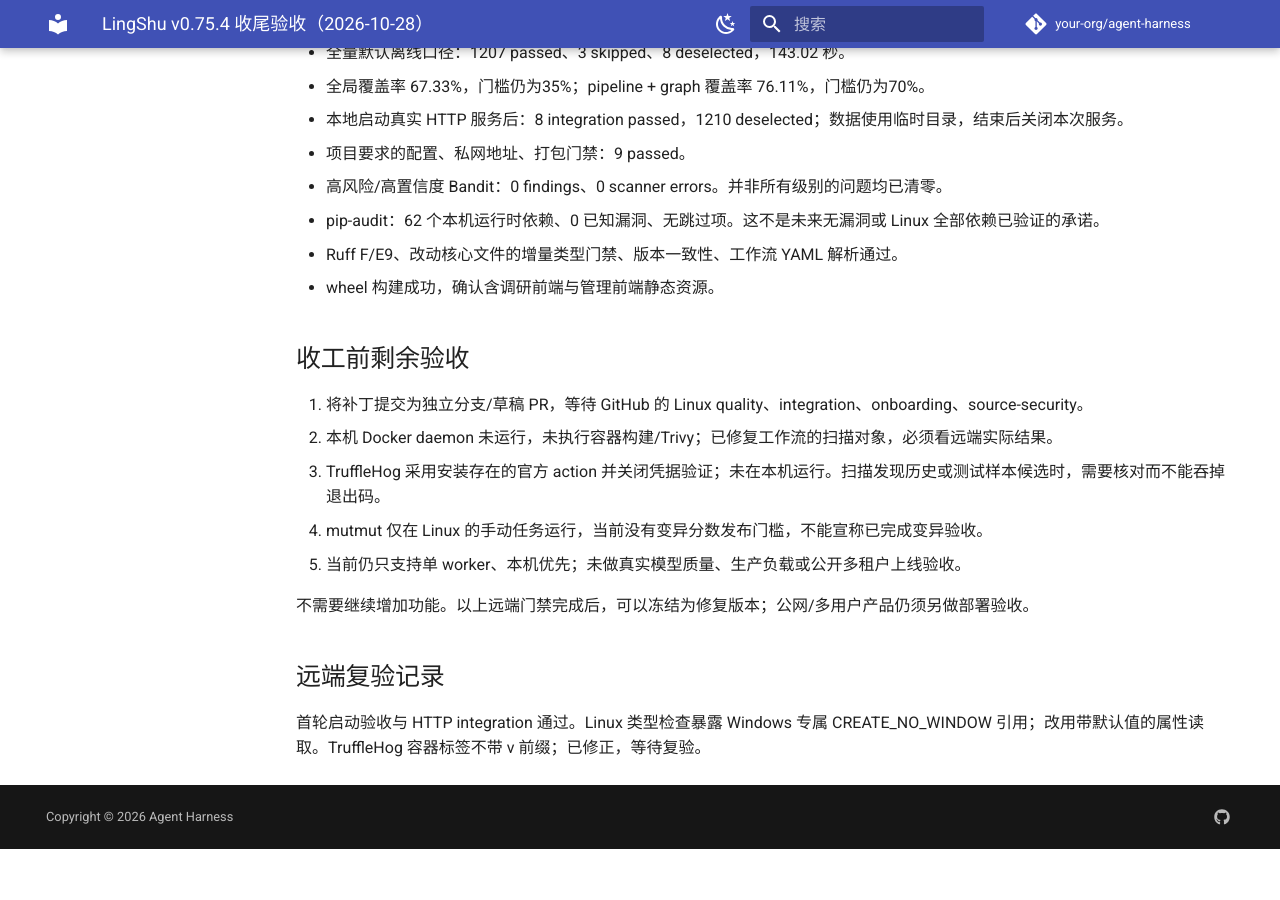
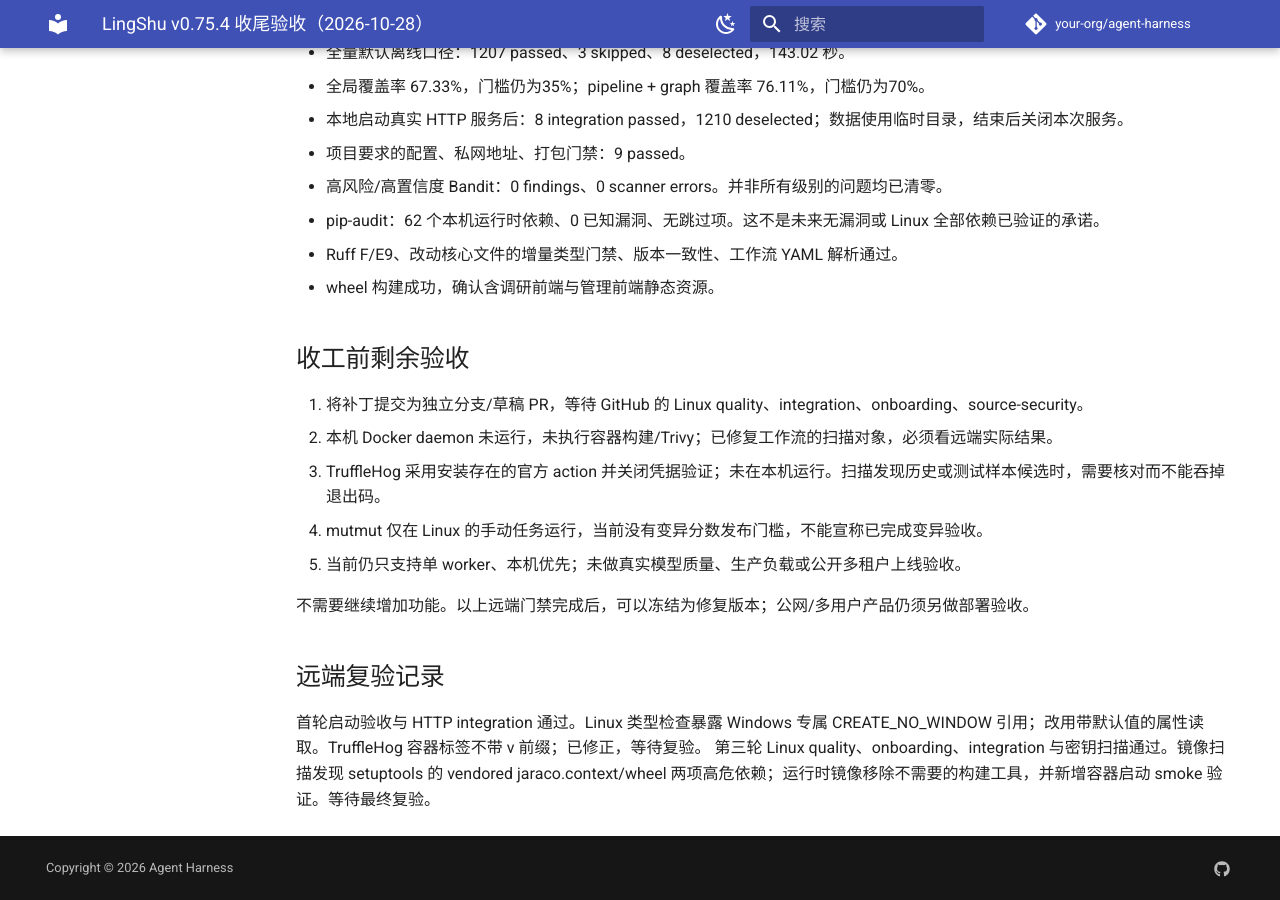
Before and after one commit to kisaragiy/lingShu, an MkDocs documentation site: the page built from docs/closeout-2026-10-28.md, in a window 1280 px wide and 900 px high, scrolled down 648 px. Built offline with MkDocs 1.6.1 and Material for MkDocs 9.7.7, drawn with Linux system fonts in a browser that asks for light colours; comment, search, counter and statistics services are not loaded; before the commit the page ends 1497 px from its top, so only the background shows below that.

Commit message:
fix(container): remove vulnerable build tooling and verify runtime startup

```diff
--- a/docs/closeout-2026-10-28.md
+++ b/docs/closeout-2026-10-28.md
@@ -33,3 +33,4 @@
 
 ## 远端复验记录
 首轮启动验收与 HTTP integration 通过。Linux 类型检查暴露 Windows 专属 CREATE_NO_WINDOW 引用；改用带默认值的属性读取。TruffleHog 容器标签不带 v 前缀；已修正，等待复验。
+第三轮 Linux quality、onboarding、integration 与密钥扫描通过。镜像扫描发现 setuptools 的 vendored jaraco.context/wheel 两项高危依赖；运行时镜像移除不需要的构建工具，并新增容器启动 smoke 验证。等待最终复验。
```
Also changed, not shown: 2 other files.
